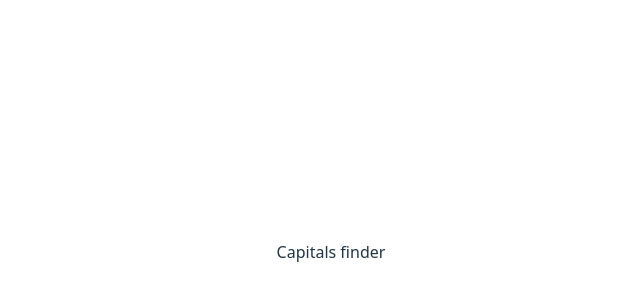
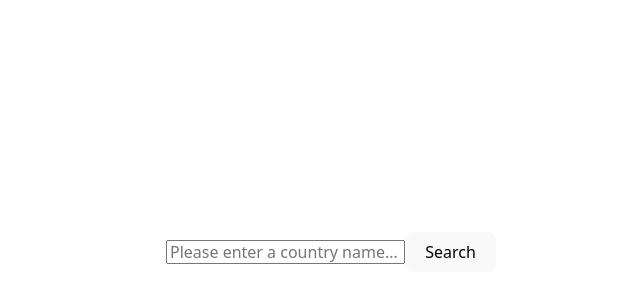
Before and after one commit to OlexTS/capitals-finder, a React (Vite) app: page / in a window 1280 px wide. Shown: the part 148-448 px from the top of the page, without its empty margins (309-949 px from the left). Built offline with nearby package versions, Linux system fonts and the light colour scheme.

Commit message:
create SearchCapital comp

```diff
--- a/src/components/App.tsx
+++ b/src/components/App.tsx
@@ -1,9 +1,7 @@
-
+import SearchCapital from "./SearchCapital/SearchCapital";
 
 const App = () => {
-  return (
-    <div>Capitals finder</div>
-  )
-}
+  return <><SearchCapital/></>;
+};
 
-export default App
+export default App;
--- /dev/null
+++ b/src/components/SearchCapital/SearchCapital.tsx
@@ -0,0 +1,28 @@
+import { useState } from "react";
+
+interface SearchCapitalProps {
+  onSearch: (country: string) => void;
+}
+
+const SearchCapital = ({ onSearch }: SearchCapitalProps) => {
+  const [inputValue, setInputValue] = useState("");
+  const handleSubmit = (e: React.SyntheticEvent<HTMLFormElement>) => {
+    e.preventDefault();
+    if (inputValue.trim()) {
+      onSearch(inputValue);
+    }
+  };
+  return (
+    <form onSubmit={handleSubmit}>
+      <input
+        type="text"
+        placeholder="Please enter a country name..."
+        value={inputValue}
+        onChange={(e) => setInputValue(e.target.value)}
+      />
+      <button type="submit">Search</button>
+    </form>
+  );
+};
+
+export default SearchCapital;
```
